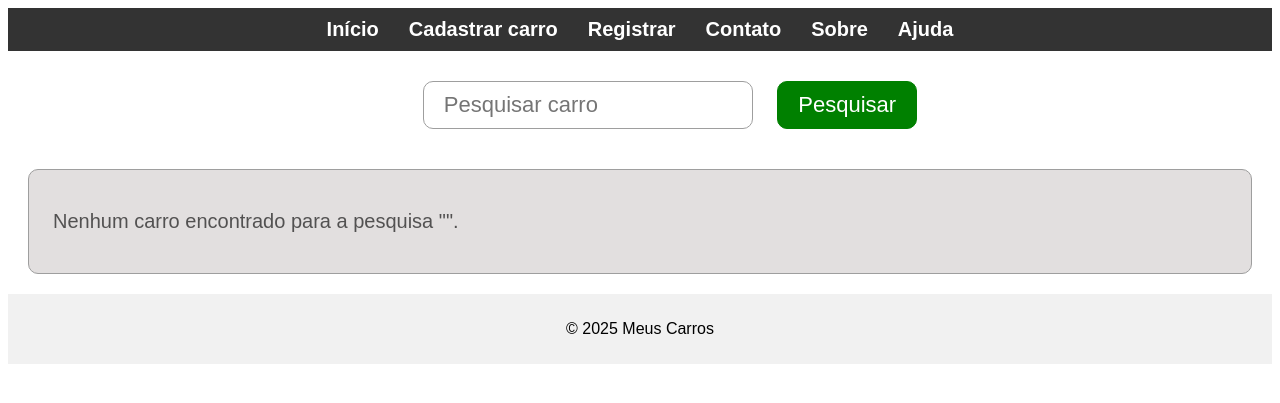
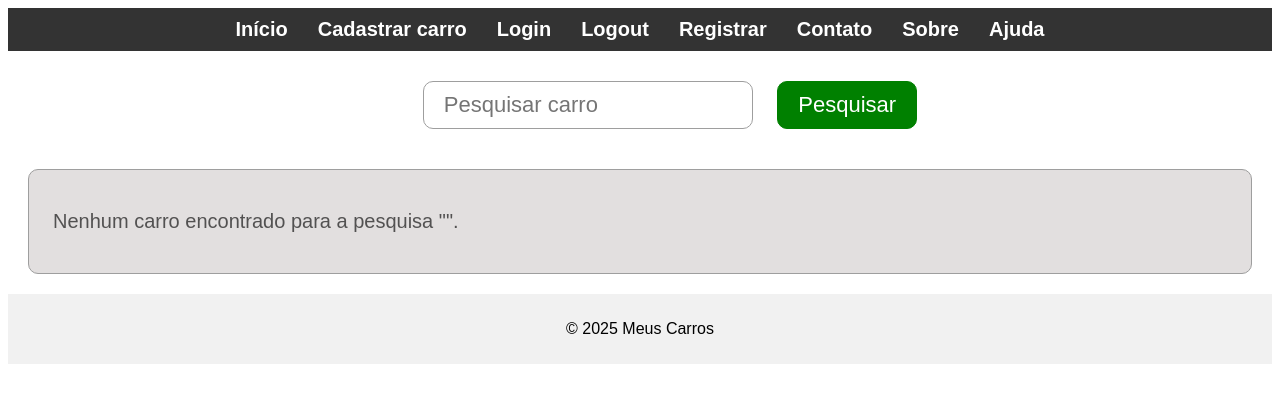
Before and after one commit to Jefferson170713/Django_Carros, a Django app: page /cars/ in a window 1280 px wide. Shown: the top 403 px of the page. Run offline with Django 5.2, Linux system fonts and the light colour scheme; data that the repository does not hold is empty; parts of the project's set-up code (start-up, migrations or seed data) failed here and were passed over.

Commit message:
dev - Melhorias no layout das aplicações

```diff
--- a/cars/templates/cars/menu.html
+++ b/cars/templates/cars/menu.html
@@ -5,6 +5,8 @@
             <ul class="menu-list">
                 <li><a href="{% url 'cars:cars_index' %}">Início</a></li>
                 <li><a href="{% url 'cars:new_car' %}">Cadastrar carro</a></li>
+                <li><a href="{% url 'accounts:login' %}">Login</a></li>
+                <li><a href="{% url 'accounts:logout' %}">Logout</a></li>
                 <li><a href="{% url 'accounts:register' %}">Registrar</a></li>
                 <li><a href="#">Contato</a></li>
                 <li><a href="#">Sobre</a></li>
```
Also changed, not shown: accounts/templates/accounts/register.html (+1 -8 lines).
